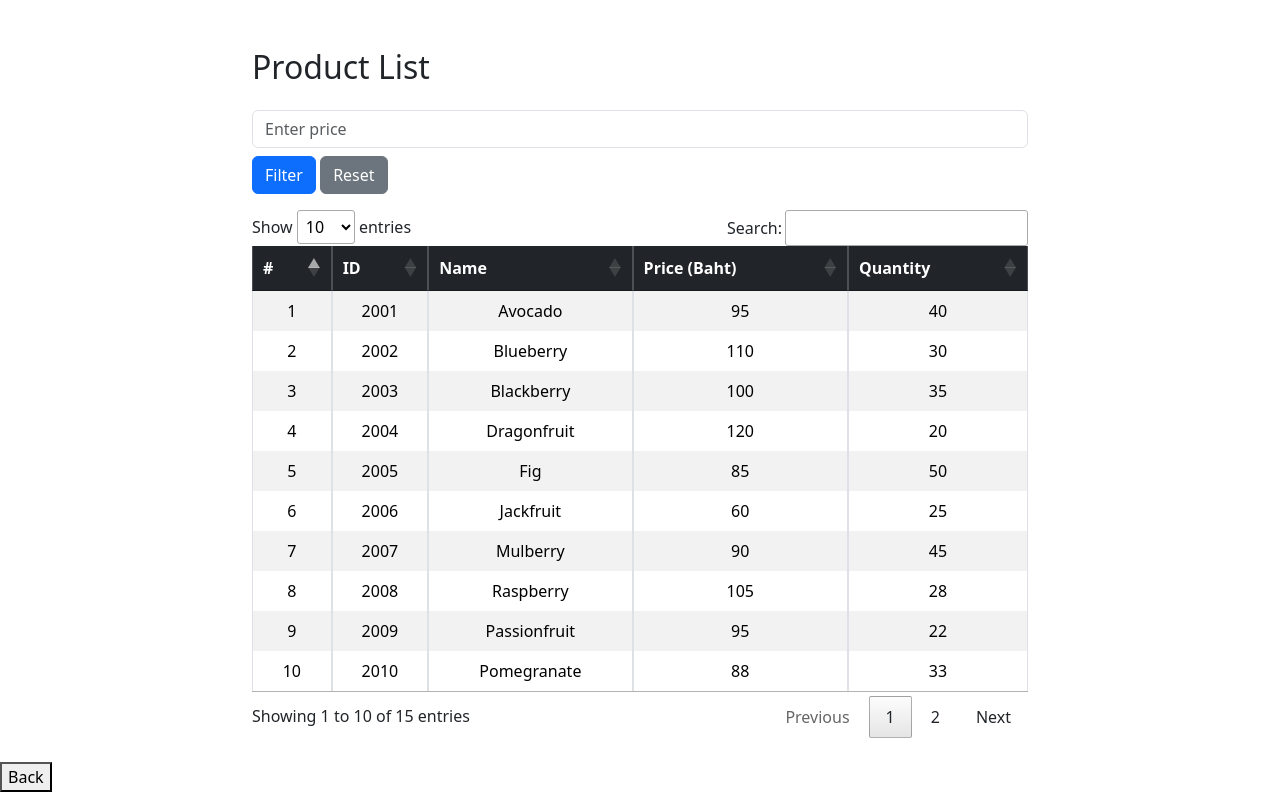
After one commit to Pxlsnt/66-45, a PHP site: page /W06_01_loop_product.php in a window 1280 px wide. The commit adds this page. Run offline with PHP 8.4, Linux system fonts and the light colour scheme; some libraries are stand-ins or nearby versions.

Commit message:
Add files via upload

```diff
--- /dev/null
+++ b/W06_01_loop_product.php
@@ -0,0 +1,99 @@
+<!DOCTYPE html>
+<html lang="en">
+
+<head>
+    <meta charset="UTF-8">
+    <title>Filter Product by Price</title>
+    <meta name="viewport" content="width=device-width, initial-scale=1.0">
+    <link href="https://cdn.jsdelivr.net/npm/bootstrap@5.3.7/dist/css/bootstrap.min.css" rel="stylesheet">
+    <link href="https://cdn.datatables.net/2.0.8/css/dataTables.dataTables.min.css" rel="stylesheet">
+
+    <style>
+        .container {
+            max-width: 800px;
+        }
+    </style>
+</head>
+
+<body>
+
+    <?php
+
+    $products = [
+        ['id' => 2001, 'name' => 'Avocado', 'price' => 95, 'quantity' => 40],
+        ['id' => 2002, 'name' => 'Blueberry', 'price' => 110, 'quantity' => 30],
+        ['id' => 2003, 'name' => 'Blackberry', 'price' => 100, 'quantity' => 35],
+        ['id' => 2004, 'name' => 'Dragonfruit', 'price' => 120, 'quantity' => 20],
+        ['id' => 2005, 'name' => 'Fig', 'price' => 85, 'quantity' => 50],
+        ['id' => 2006, 'name' => 'Jackfruit', 'price' => 60, 'quantity' => 25],
+        ['id' => 2007, 'name' => 'Mulberry', 'price' => 90, 'quantity' => 45],
+        ['id' => 2008, 'name' => 'Raspberry', 'price' => 105, 'quantity' => 28],
+        ['id' => 2009, 'name' => 'Passionfruit', 'price' => 95, 'quantity' => 22],
+        ['id' => 2010, 'name' => 'Pomegranate', 'price' => 88, 'quantity' => 33],
+        ['id' => 2011, 'name' => 'Tamarind', 'price' => 50, 'quantity' => 60],
+        ['id' => 2012, 'name' => 'Coconut', 'price' => 70, 'quantity' => 55],
+        ['id' => 2013, 'name' => 'Durian', 'price' => 150, 'quantity' => 10],
+        ['id' => 2014, 'name' => 'Starfruit', 'price' => 65, 'quantity' => 48],
+        ['id' => 2015, 'name' => 'Longan', 'price' => 75, 'quantity' => 58]
+    ];
+
+
+    if (isset($_POST['price']) && $_POST['price'] !== '') {
+        $filterPrice = $_POST['price'];
+        $filteredProduct = array_filter($products, function ($product) use ($filterPrice) {
+            return $product['price'] == $filterPrice;
+        });
+
+        $filteredProduct = array_values($filteredProduct);
+    } else {
+        $filteredProduct = $products;
+    }
+    ?>
+
+    <div class="container mt-5">
+        <h2 class="mb-4">Product List</h2>
+
+        <form method="post" class="mb-3">
+            <input type="number" name="price" class="form-control mb-2" placeholder="Enter price"
+                value="<?= isset($_POST['price']) ? htmlspecialchars($_POST['price']) : '' ?>">
+            <button type="submit" class="btn btn-primary">Filter</button>
+            <a href="" class="btn btn-secondary">Reset</a>
+        </form>
+
+        <table id="productTable" class="table table-bordered table-striped text-center">
+            <thead class="table-dark">
+                <tr>
+                    <th>#</th>
+                    <th>ID</th>
+                    <th>Name</th>
+                    <th>Price (Baht)</th>
+                    <th>Quantity</th>
+                </tr>
+            </thead>
+            <tbody>
+                <?php foreach ($filteredProduct as $index => $product): ?>
+                    <tr>
+                        <td><?= $index + 1 ?></td>
+                        <td><?= $product['id'] ?></td>
+                        <td><?= $product['name'] ?></td>
+                        <td><?= $product['price'] ?></td>
+                        <td><?= $product['quantity'] ?></td>
+                    </tr>
+                <?php endforeach; ?>
+            </tbody>
+        </table>
+    </div>
+
+    <script src="https://code.jquery.com/jquery-3.5.1.min.js"></script>
+    <script src="https://cdn.jsdelivr.net/npm/bootstrap@5.3.7/dist/js/bootstrap.bundle.min.js"></script>
+    <script src="https://cdn.datatables.net/2.0.8/js/dataTables.min.js"></script>
+
+    <script>
+        new DataTable('#productTable');
+    </script>
+    <div class="mt-4">
+        <a href="index.php"><button class="floating-btn">Back</button></a>
+    </div>
+</body>
+
+</html>
--- a/index.php
+++ b/index.php
@@ -32,6 +32,9 @@
     <a href="W01_IntroPHP.php">Intro PHP</a><br>
     <a href="W02_Odd_Even_Number.php">Odd-Even Number</a><br>
     <a href="W02_PHP_Calculate_Money.php">Calculate-grade</a><br>
+    <a href="W06_01_loop_product.php">Show Product</a><br>
+    <a href="W07_01_connectDB.php">Connect Database</a><br>
+    <a href="W07_02_fetchData.php">fetch Data</a><br>
     <hr>
 
     </body>
```
Also changed, not shown: W07_01_connectDB.php (added, +33 -0 lines), W07_02_fetchData.php (added, +18 -0 lines), db_product.sql (added, +21 -0 lines).
